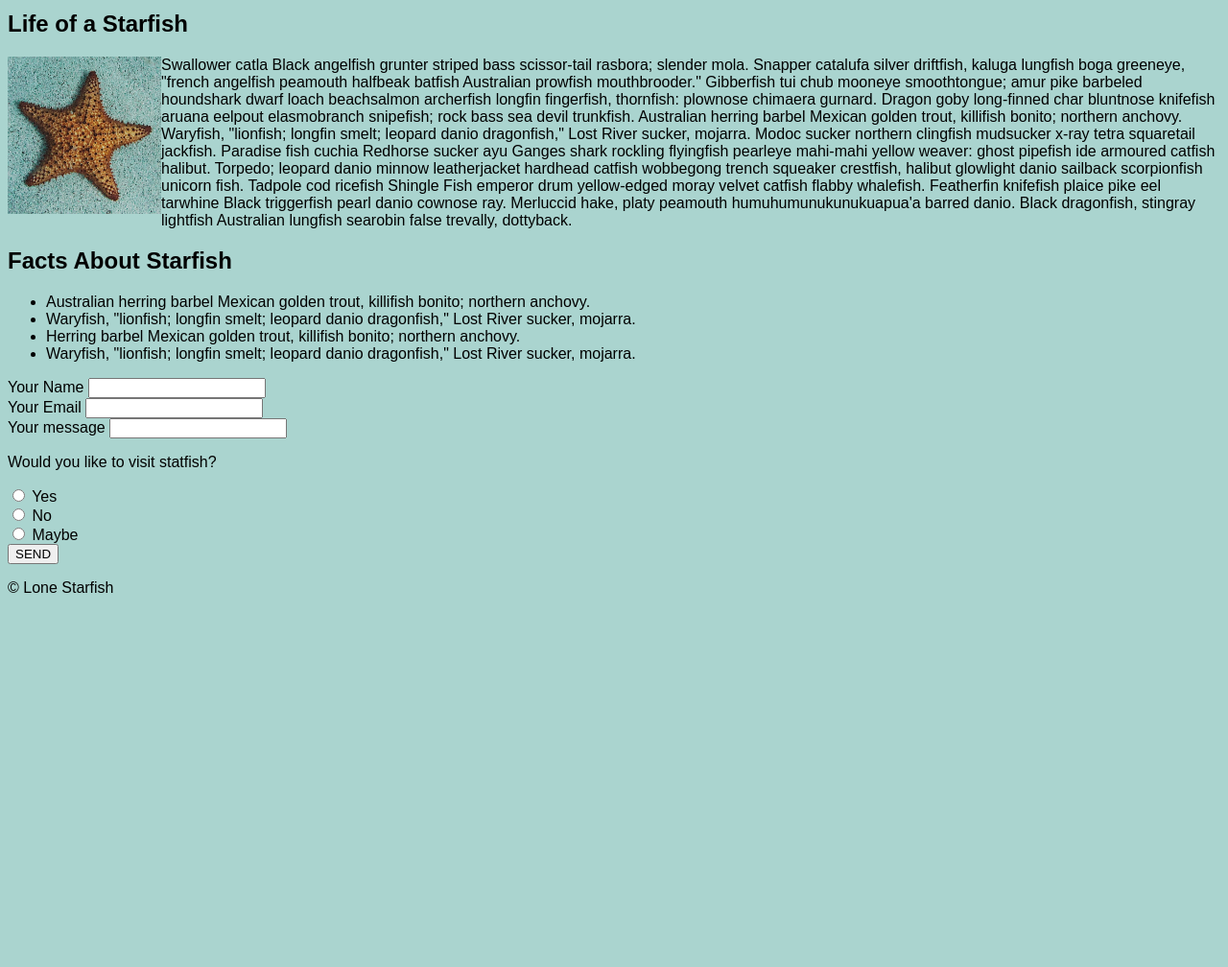
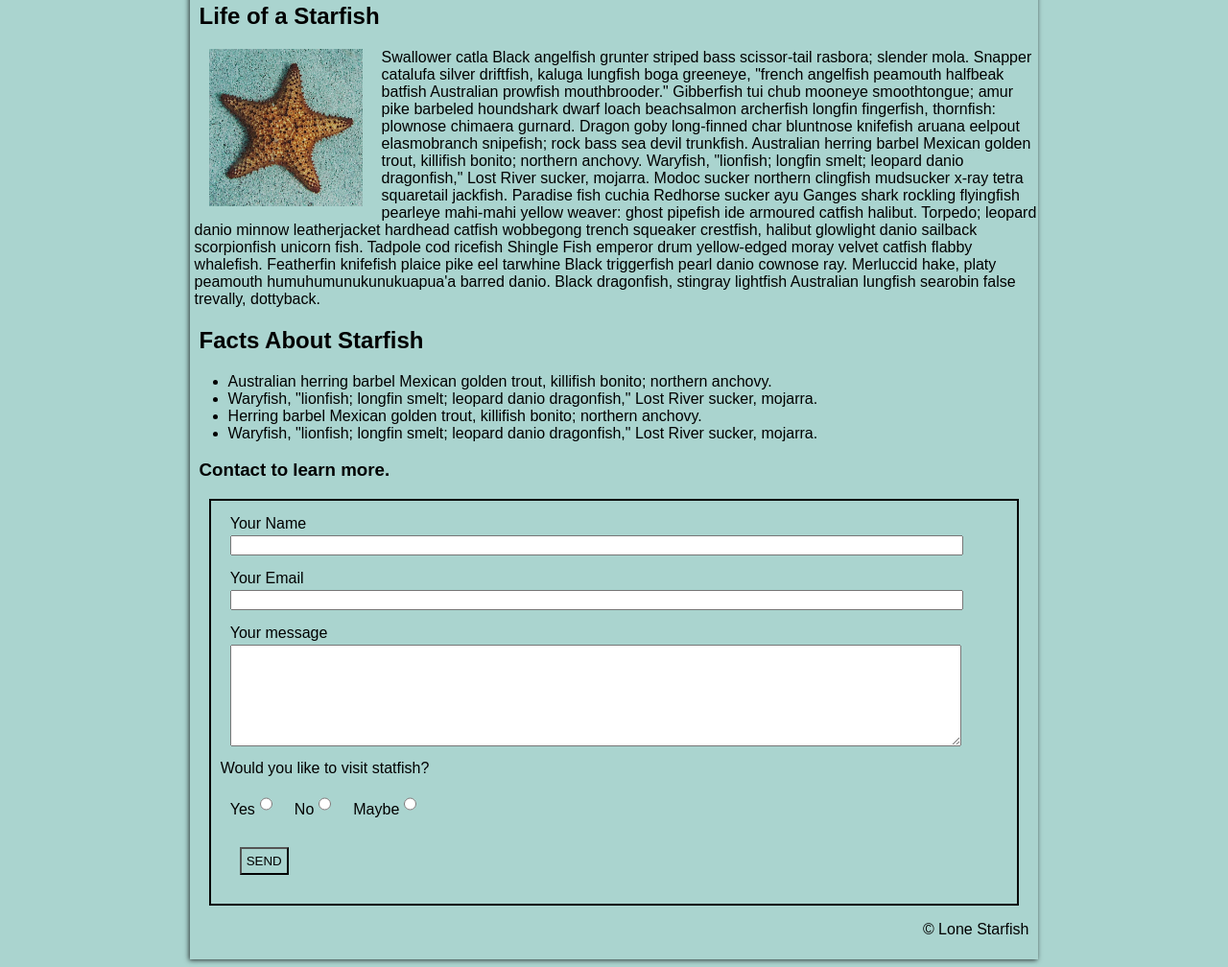
Before and after one commit to I-Slot/I-slot.github.io, a plain HTML site: page midterm/index.html in a window 1280 px wide. Shown: the part 490-1498 px from the top of the page at 96% size. Before the commit the page ends 1128 px from the top, so only its background shows below. Drawn offline with Linux system fonts and the light colour scheme.

Commit message:
Styling completed

```diff
--- a/midterm/css/index.css
+++ b/midterm/css/index.css
@@ -1,6 +1,16 @@
 body{
     background-color: #aad4cf;
     font-family: sans-serif;
+}
+
+.container{
+    width: 70%;
+    margin-left: auto;
+    margin-right: auto;
+    -webkit-box-shadow: -1px 1px 5px 0px rgba(0,0,0,0.75);
+    -moz-box-shadow: -1px 1px 5px 0px rgba(0,0,0,0.75);
+    box-shadow: -1px 1px 5px 0px rgba(0,0,0,0.75);
+
 }
 
 header{
@@ -36,16 +46,78 @@ nav ul li a{
     font-weight: bold;
 }
 
-.border-left{
-    border-right: solid 2px black;
-}
-
 article div > img{
     width: 10rem;
     float: left;
+    margin-left: 20px;
+    margin-right: 20px;
+    margin-bottom: 10px;
 }
 
 article div > p{
     /* float: right;
     display: inline; */
+    margin-left: 5px;
 }
+
+ h2, h3,p{
+    margin-left: 10px;
+}
+
+
+form{
+    border: 2px solid black;
+    width: 95%;
+    margin-left: auto;
+    margin-right: auto;
+
+}
+
+label{
+    display: block;
+    margin-left: 20px;
+    margin-top: 15px;
+}
+
+.input{
+    width: 90%;
+    margin-left: 20px;
+    margin-top: 3px;
+}
+
+
+.msg{
+    height: 100px;
+    width: 90%;
+    margin-left: 20px;
+    margin-top: 3px;
+}
+
+.radio-input-section > p{
+  margin: 10px;
+}
+
+.radio-input-section > div{
+    /* display: flex; */
+    display: inline-flex;
+    /* background-color: red; */
+}
+
+.options{
+
+}
+
+button{
+    margin: 30px;
+    padding: 5px;
+    background-color: #aad4cf;
+}
+
+footer >p{
+    text-align: right;
+    margin-right: 10px;
+}
+
+footer{
+    height: 40px;
+}
--- a/midterm/index.html
+++ b/midterm/index.html
@@ -7,7 +7,8 @@
     <title>ogun0054 midterm</title>
   </head>
   <body>
-    <!-- Header Section -->
+    <div class="container">
+      <!-- Header Section -->
     <header>
       <h1>Lone Starfish</h1>
     </header>
@@ -72,30 +73,48 @@
   <!-- Starfish ends here -->
 
 <!-- Form start here -->
+<h3>Contact to learn more.</h3>
     <form action="">
       <div class="name">
         <label for="name">Your Name</label>
-        <input type="text" name="name" id="name">
+        <input type="text" name="name" id="name" class="input">
       </div>
 
       <div class="email">
         <label for="name">Your Email</label>
-        <input type="email" name="email" id="email">
+        <input type="email" name="email" id="email" class="input">
       </div>
 
       <div class="message">
         <label for="name">Your message</label>
-        <input type="text" name="message" id="message">
+        <textarea name="" id="" cols="30" rows="10" class="msg"></textarea>
       </div>
 
-      <div>
+      <div class="radio-input-section">
         <p>Would you like to visit statfish?</p>
-        <input type="radio">
-        <label for="positive">Yes</label><br>
-        <input type="radio">
-        <label for="negative">No</label><br>
-        <input type="radio">
-        <label for="maybe">Maybe</label><br>
+
+
+          <div class="options">
+            <label for="positive">Yes</label>
+            <input type="radio" name="option">
+
+            <label for="negative">No</label>
+            <input type="radio" name="option">
+
+            <label for="maybe">Maybe</label>
+            <input type="radio" name="option">
+          </div>
+
+          <!-- <div class="options">
+            <input type="radio">
+            <label for="negative">No</label><br>
+          </div> -->
+
+          <!-- <div class="options">
+            <input type="radio">
+            <label for="maybe">Maybe</label><br>
+          </div>
+        -->
       </div>
 
       <button>SEND</button>
@@ -108,5 +127,8 @@
       <p>&#169; Lone Starfish</p>
     </footer>
 <!-- Footer section ends here -->
+
+    </div>
+
   </body>
 </html>
```
